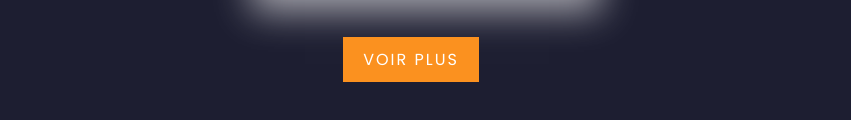
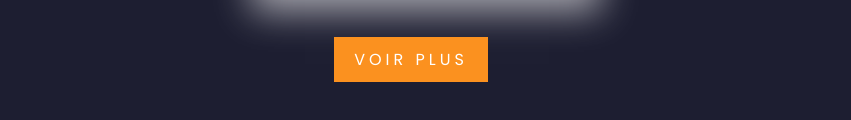
Before and after one commit to baptiste1908/Projet-web, a plain HTML site: page Les alcools forts/fort.html in a window 1280 px wide. In both pictures the pointer is over the link "VOIR PLUS". Shown: the part 1782-1902 px from the top of the page, without its empty margins (234-1085 px from the left). Drawn offline with Linux system fonts and the light colour scheme.

Commit message:
Alcools fort fini

```diff
--- a/Les alcools forts/fort.css
+++ b/Les alcools forts/fort.css
@@ -152,7 +152,9 @@ section{
   transition: 0.5s;
   margin-left: 10px;
 }
-
+.btn1:hover{
+  letter-spacing: 4px;
+}
 
 
 
```
Also changed, not shown: Les alcools forts/fort.html (line endings or trailing spaces).
